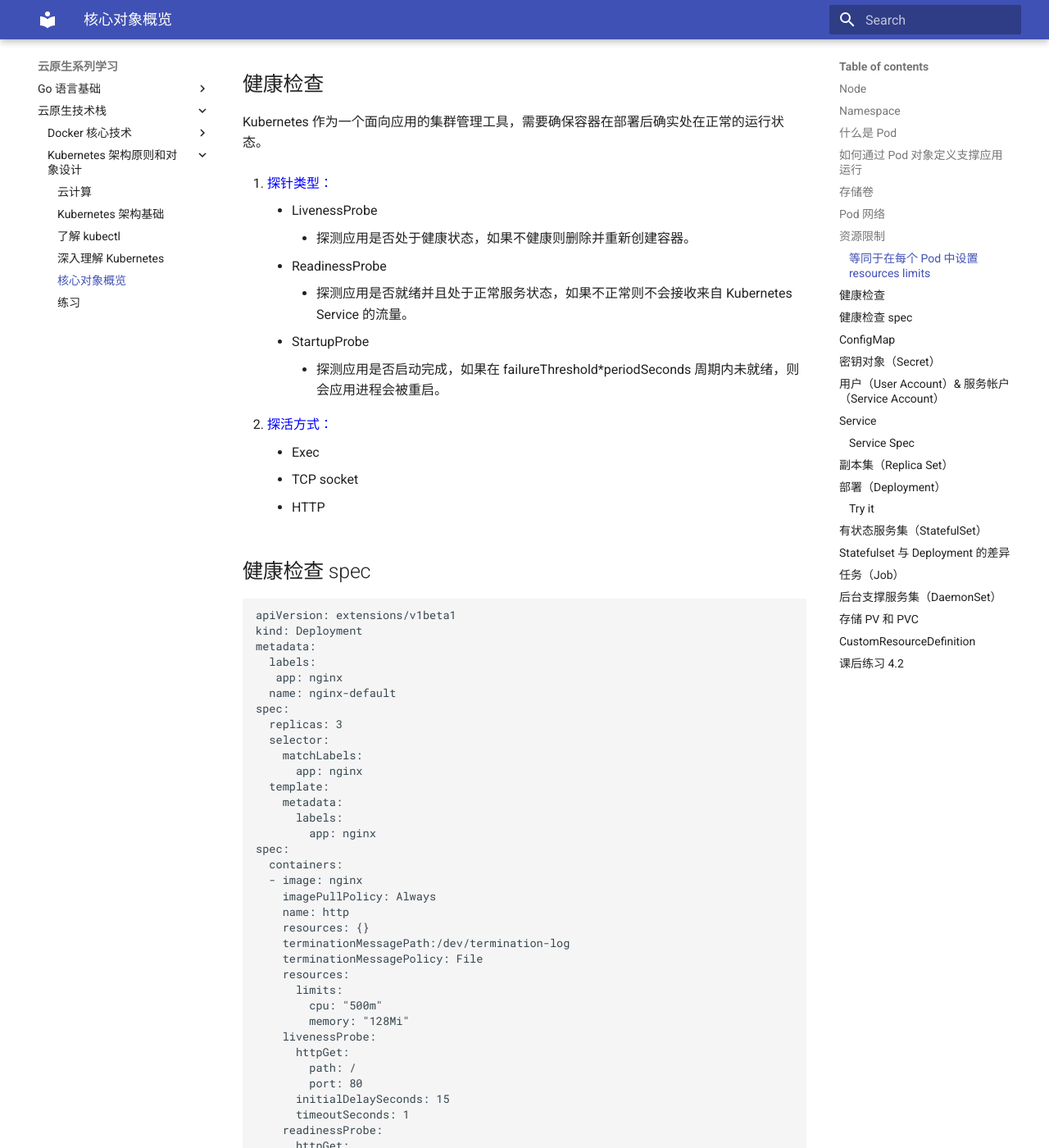
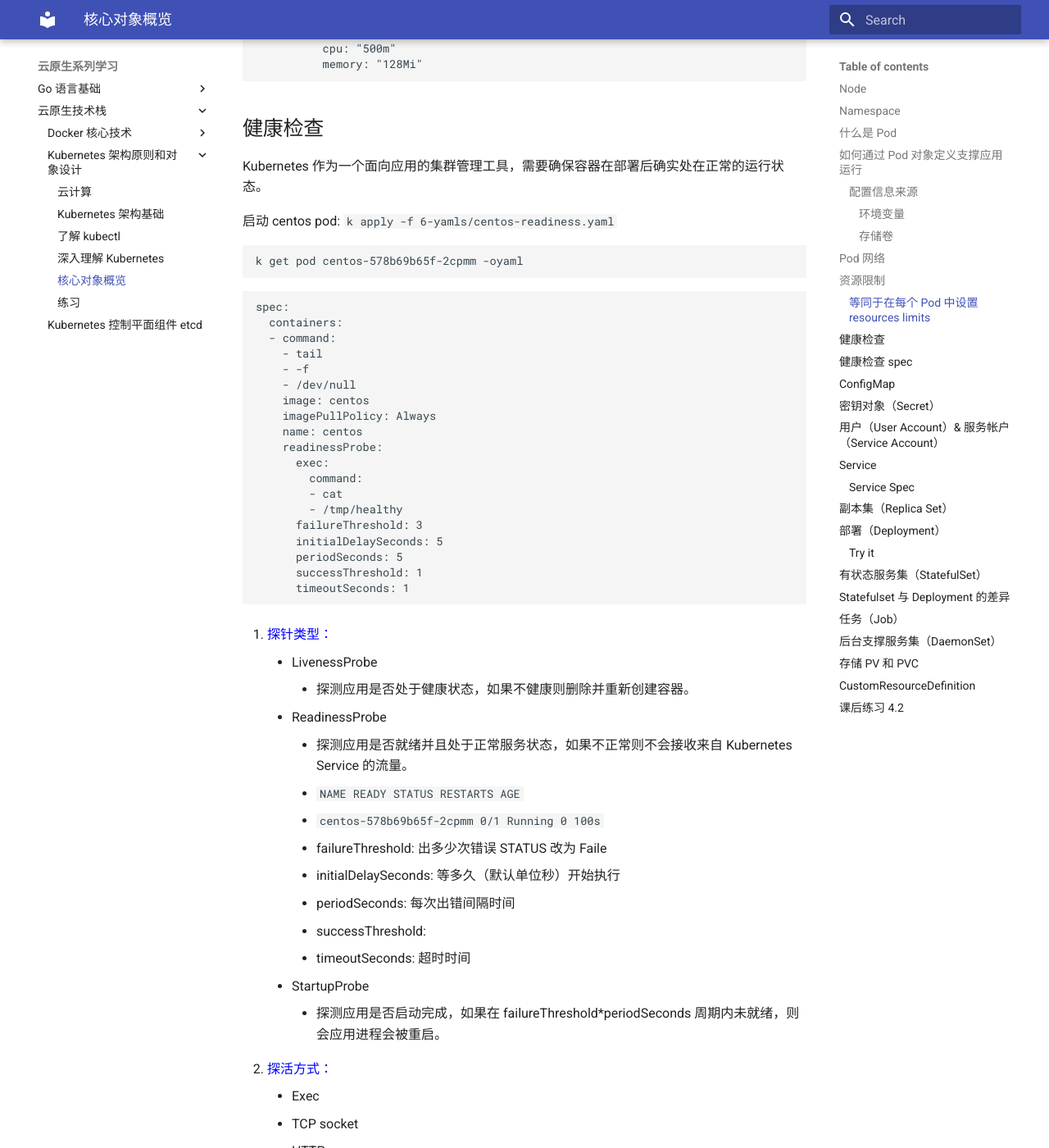
Before and after one commit to mkbooks/k8s-mengfanjie, an MkDocs documentation site: the page built from docs/2/2/5.md, in a window 1280 px wide and 1400 px high, scrolled down 3090 px. Shown: the whole window at 82% size. Built offline with MkDocs 1.6.1 and Material for MkDocs 9.7.7, drawn with Linux system fonts in a browser that asks for light colours.

Commit message:
fix: Kubernetes

````diff
--- a/docs/2/2/5.md
+++ b/docs/2/2/5.md
@@ -30,9 +30,11 @@
 ```
 
 ## 如何通过 Pod 对象定义支撑应用运行
+### 配置信息来源
+#### 环境变量
 ![通过 Pod 对象定义支撑应用运行](images/%E5%A6%82%E4%BD%95%E9%80%9A%E8%BF%87Pod%E5%AF%B9%E8%B1%A1%E5%AE%9A%E4%B9%89%E6%94%AF%E6%92%91%E5%BA%94%E7%94%A8%E8%BF%90%E8%A1%8C.png)
 
-## 存储卷
+#### 存储卷
 - 通过存储卷可以将外挂存储挂载到 Pod 内部使用。
 - 存储卷定义包括两个部分: Volume 和 VolumeMounts。
     - Volume：定义 Pod 可以使用的存储卷来源；
@@ -90,12 +92,44 @@
 ## 健康检查
 Kubernetes 作为一个面向应用的集群管理工具，需要确保容器在部署后确实处在正常的运行状态。
 
+启动 centos pod: `k apply -f 6-yamls/centos-readiness.yaml`
+```
+k get pod centos-578b69b65f-2cpmm -oyaml
+```
+```
+spec:
+  containers:
+  - command:
+    - tail
+    - -f
+    - /dev/null
+    image: centos
+    imagePullPolicy: Always
+    name: centos
+    readinessProbe:
+      exec:
+        command:
+        - cat
+        - /tmp/healthy
+      failureThreshold: 3
+      initialDelaySeconds: 5
+      periodSeconds: 5
+      successThreshold: 1
+      timeoutSeconds: 1
+```
 1. <font color=blue>探针类型：</font>
 
     - LivenessProbe
         - 探测应用是否处于健康状态，如果不健康则删除并重新创建容器。
     - ReadinessProbe
         - 探测应用是否就绪并且处于正常服务状态，如果不正常则不会接收来自 Kubernetes Service 的流量。
+          - ```NAME                      READY   STATUS    RESTARTS      AGE```
+          - ```centos-578b69b65f-2cpmm   0/1     Running   0             100s```
+        - failureThreshold: 出多少次错误 STATUS 改为 Faile
+        - initialDelaySeconds: 等多久（默认单位秒）开始执行
+        - periodSeconds: 每次出错间隔时间
+        - successThreshold:
+        - timeoutSeconds: 超时时间
     - StartupProbe
         - 探测应用是否启动完成，如果在 failureThreshold*periodSeconds 周期内未就绪，则会应用进程会被重启。
 
--- a/mkdocs.yml
+++ b/mkdocs.yml
@@ -43,7 +43,7 @@
       - 深入理解 Kubernetes: 2/2/4.md
       - 核心对象概览: 2/2/5.md
       - 练习: 2/2/6.md
-  #   - Kubernetes 控制平面组件 etcd: 2/1.md
+    - Kubernetes 控制平面组件 etcd: 2/1.md
   #   - Kubernetes 控制平面组件 API Server: 2/1.md
   #   - Kubernetes 控制平面组件 调度器和控制器: 2/1.md
   #   - Kubernetes 控制平面组件 生命周期管理和服务发现: 2/1.md
````
Also changed, not shown: docs/2/2/6.md (+15 -0 lines).
